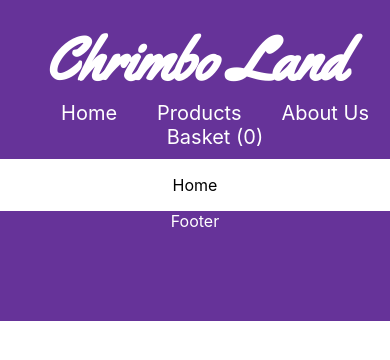
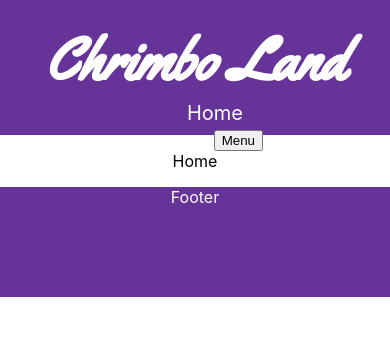
Before and after one commit to jimbob68/shopfront, a React (Create React App) app: page / in a window 390 px wide. Shown: the top 360 px of the page. Built offline with nearby package versions, Linux system fonts and the light colour scheme.

Commit message:
added responsive menu

```diff
--- a/src/components/NavBar.css
+++ b/src/components/NavBar.css
@@ -31,3 +31,39 @@
 	margin: 0px;
 	/* padding-right: 45px; */
 }
+
+.menu-button {
+	display: none;
+}
+
+@media screen and (max-width: 600px) {
+	.nav-bar li:not(:nth-child(1)) {
+		display: none;
+	}
+	.nav-bar .menu-button {
+		float: right;
+		display: block;
+	}
+}
+
+@media screen and (max-width: 600px) {
+	.nav-bar.responsive {
+		position: relative;
+	}
+	.nav-bar.responsive .menu-button {
+		position: absolute;
+		right: 0;
+		top: 0;
+	}
+	.nav-bar.responsive li {
+		float: none;
+		display: block;
+		text-align: left;
+	}
+}
+
+/* Add an active class to highlight the current page */
+.nav-bar li:hover {
+	background-color: #4caf50;
+	color: white;
+}
--- a/src/components/NavBar.js
+++ b/src/components/NavBar.js
@@ -11,9 +11,28 @@ const NavBar = ({ basketItems }) => {
 		return '(' + numberOfItems + ')';
 	};
 
+	const handleHamburgerClick = () => {
+		let navBarElement = document.getElementById('myNavigation');
+		if (navBarElement.className === 'nav-bar') {
+			navBarElement.className += ' responsive';
+		} else {
+			navBarElement.className = 'nav-bar';
+		}
+		console.log('navBarElement', navBarElement);
+	};
+	// 	function myFunction() {
+	//   var x = document.getElementById("myTopnav");
+	//   if (x.className === "topnav") {
+	//     x.className += " responsive";
+	//   } else {
+	//     x.className = "topnav";
+	//   }
+	// }
+
 	return (
-		<div className="nav-bar">
+		<div className="nav-bar" id="myNavigation">
 			<h1 className="nav-bar-shop-title">Chrimbo Land</h1>
+			<div>
 				<ul>
 					<li>
 						<Link to="/" className="nav-link">
@@ -36,6 +55,10 @@ const NavBar = ({ basketItems }) => {
 						</Link>
 					</li>
 				</ul>
+				<button className="menu-button" onClick={() => handleHamburgerClick()}>
+					Menu
+				</button>
+			</div>
 		</div>
 	);
 };
```
Also changed, not shown: 1 other file (tests, documents, lock files or other folders). Lines whose indentation alone changed are shown as unchanged.
